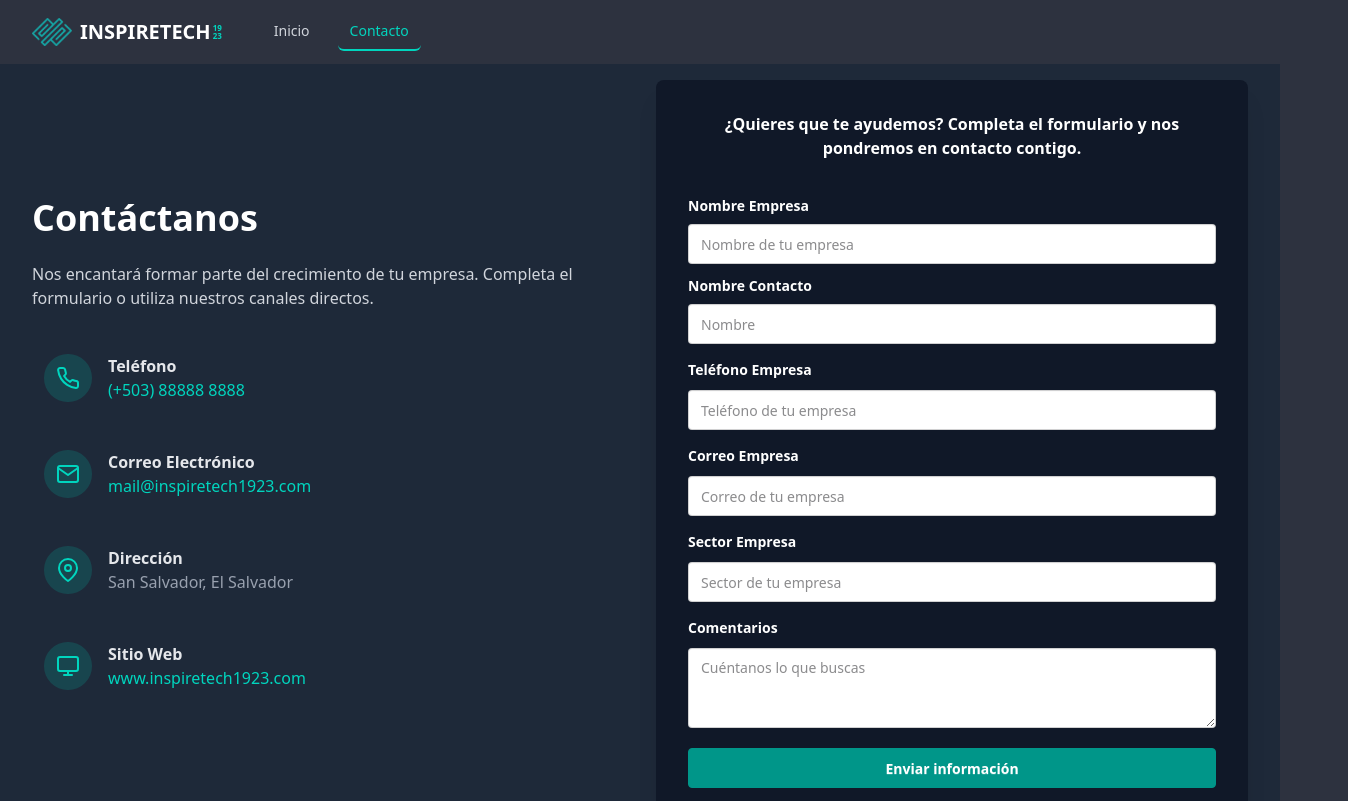
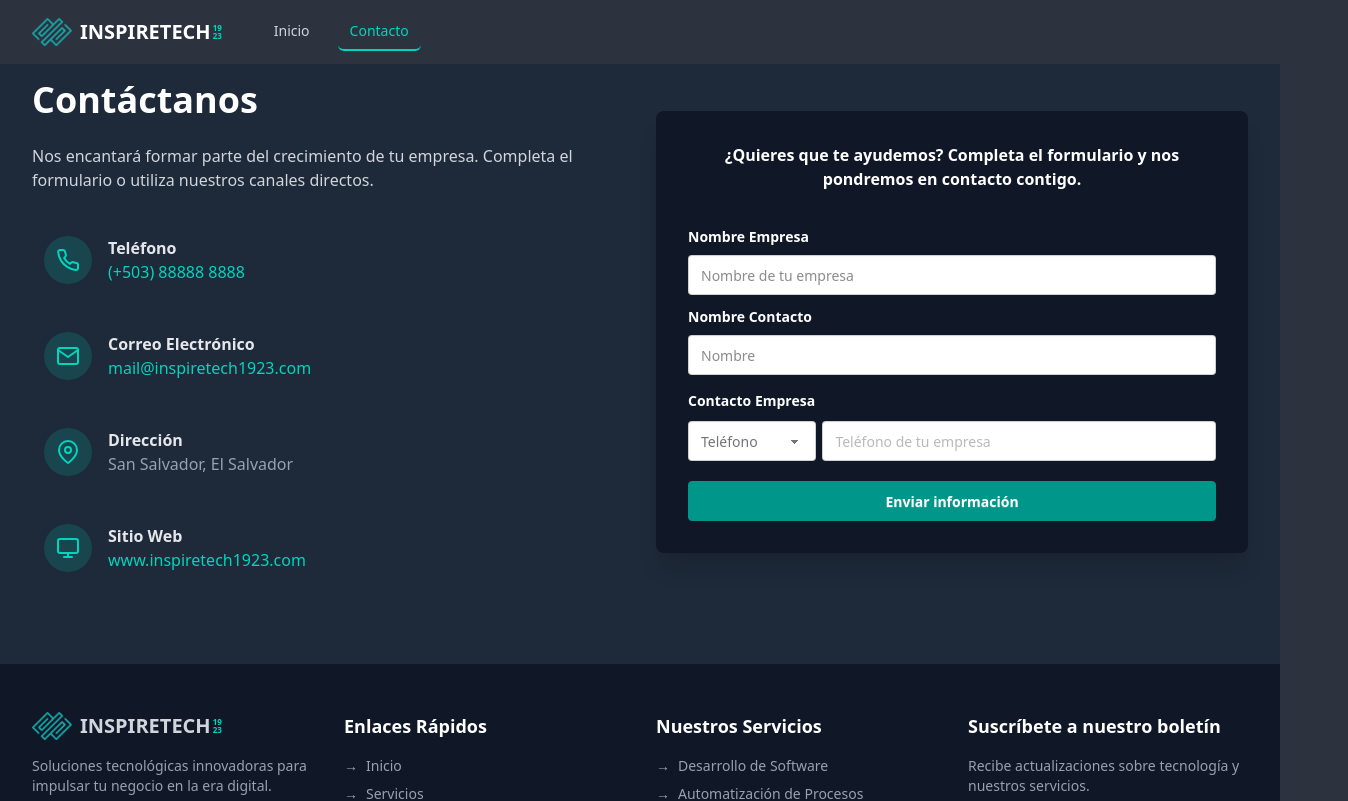
Before and after one commit to MaxC26/inspiretech1923, a React (Vite) app: page /inspiretech1923/contacto in a window 1280 px wide. Shown: the top 801 px of the page, 1348 px wide, since content can reach past the window. Built offline with nearby package versions, Linux system fonts and the light colour scheme.

Commit message:
CHANGE: campos de formulario de contacto

```diff
--- a/src/components/contacto/ContactoForm.jsx
+++ b/src/components/contacto/ContactoForm.jsx
@@ -1,7 +1,12 @@
 import { Field, Form, Formik } from 'formik'
 import { validarContacto } from '../../utils/formValidation'
+import { useState } from 'react'
 
 const ContactoForm = () => {
+  const validation = validarContacto()
+  const [tipoContacto, setTipoContacto] = useState('1')
+  //NOTE - 1 = Telefono, 2 = Correo
+
   const onSubmitForm = async (values) => {
     try {
       const response = await new Promise((resolve) => {
@@ -32,15 +37,12 @@ const ContactoForm = () => {
             nombreContacto: '',
             telefonoEmpresa: '',
             correoEmpresa: '',
-            sectorEmpresa: '',
-            mensaje: '',
           }}
           validateOnChange={false}
           validateOnBlur={false}
           onSubmit={onSubmitForm}
-          validationSchema={validarContacto}
         >
-          {({ handleSubmit, errors, isSubmitting }) => (
+          {({ handleSubmit, errors, isSubmitting, setFieldValue }) => (
             <Form onSubmit={handleSubmit}>
               <fieldset className='fieldset'>
                 <legend className='fieldset-legend text-white text-sm'>
@@ -53,6 +55,7 @@ const ContactoForm = () => {
                     errors.nombreEmpresa && 'input-error'
                   }`}
                   placeholder='Nombre de tu empresa'
+                  validate={validation.nombreEmpresa}
                 />
                 {errors.nombreEmpresa && (
                   <div className='fieldset-label text-red-400'>
@@ -72,6 +75,7 @@ const ContactoForm = () => {
                     errors.nombreContacto && 'input-error'
                   }`}
                   placeholder='Nombre'
+                  validate={validation.nombreContacto}
                 />
                 {errors.nombreContacto && (
                   <div className='fieldset-label text-red-400'>
@@ -80,10 +84,28 @@ const ContactoForm = () => {
                 )}
               </fieldset>
 
-              <div className='fieldset'>
+              <div className='fieldset mb-4'>
                 <legend className='fieldset-legend text-white text-sm'>
-                  Teléfono Empresa
+                  Contacto Empresa
                 </legend>
+                <label className='label'>
+                  <Field
+                    as='select'
+                    defaultValue='1'
+                    name='tipoContacto'
+                    onChange={(e) => {
+                      setTipoContacto(e.target.value)
+                      setFieldValue('telefonoEmpresa', '')
+                      setFieldValue('correoEmpresa', '')
+                      setFieldValue('tipoContacto', e.target.value)
+                    }}
+                    className={`select w-40 focus:outline-teal-500`}
+                    validate={validation.tipoContacto}
+                  >
+                    <option value={'1'}>Teléfono</option>
+                    <option value={'2'}>Correo</option>
+                  </Field>
+                  {tipoContacto === '1' ? (
                     <Field
                       type='tel'
                       name='telefonoEmpresa'
@@ -93,16 +115,9 @@ const ContactoForm = () => {
                       placeholder='Teléfono de tu empresa'
                       inputMode='numeric'
                       maxLength={8}
+                      validate={validation.telefonoEmpresa}
                     />
-                {errors.telefonoEmpresa && (
-                  <div className='text-red-400'>{'*' + errors.telefonoEmpresa}</div>
-                )}
-              </div>
-
-              <div className='fieldset'>
-                <legend className='fieldset-legend text-white text-sm'>
-                  Correo Empresa
-                </legend>
+                  ) : (
                     <Field
                       type='text'
                       name='correoEmpresa'
@@ -110,43 +125,15 @@ const ContactoForm = () => {
                         errors.correoEmpresa && 'input-error'
                       }`}
                       placeholder='Correo de tu empresa'
+                      validate={validation.correoEmpresa}
                     />
+                  )}
+                </label>
+                {errors.telefonoEmpresa && (
+                  <div className='text-red-400'>{'*' + errors.telefonoEmpresa}</div>
+                )}
                 {errors.correoEmpresa && (
                   <div className='text-red-400'>{'*' + errors.correoEmpresa}</div>
-                )}
-              </div>
-
-              <div className='fieldset'>
-                <legend className='fieldset-legend text-white text-sm'>
-                  Sector Empresa
-                </legend>
-                <Field
-                  type='text'
-                  name='sectorEmpresa'
-                  className={`input w-full focus:outline-teal-500 ${
-                    errors.sectorEmpresa && 'input-error'
-                  }`}
-                  placeholder='Sector de tu empresa'
-                />
-                {errors.sectorEmpresa && (
-                  <div className='text-red-400'>{'*' + errors.sectorEmpresa}</div>
-                )}
-              </div>
-
-              <div className='fieldset mb-4'>
-                <legend className='fieldset-legend text-white text-sm'>
-                  Comentarios
-                </legend>
-                <Field
-                  as='textarea'
-                  className={`textarea w-full focus:outline-teal-500 ${
-                    errors.mensaje && 'input-error'
-                  }`}
-                  name='mensaje'
-                  placeholder='Cuéntanos lo que buscas'
-                />
-                {errors.mensaje && (
-                  <div className='text-red-400'>{'*' + errors.mensaje}</div>
                 )}
               </div>
 
```
Lines whose indentation alone changed are shown as unchanged.
